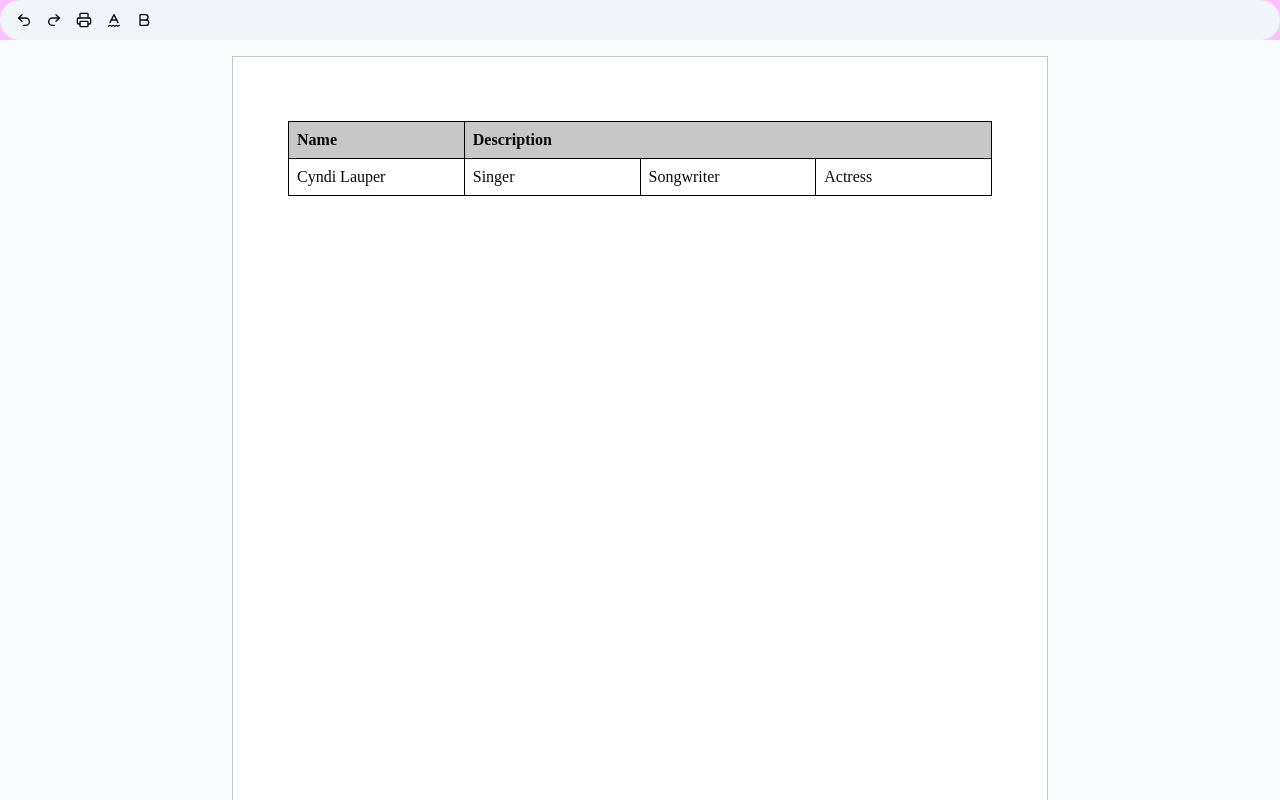
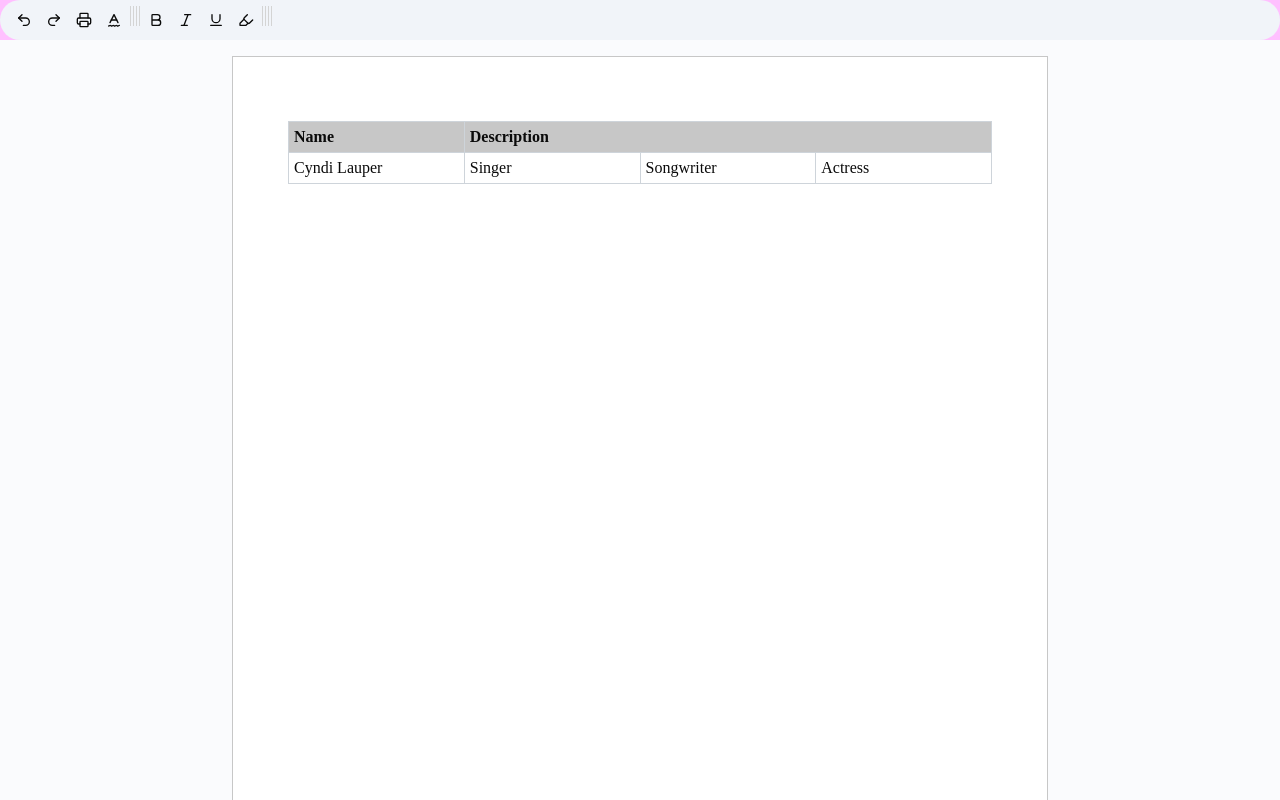
Before and after one commit to VarunArora31/Folio, a Next.js app: page /documents/1 in a window 1280 px wide. Shown: the top 800 px of the page. Built offline with nearby package versions, Linux system fonts and the light colour scheme.

Commit message:
Adding Seperator, Bold, Italic, Underline, Highlighter in ToolBar Section

```diff
--- a/package.json
+++ b/package.json
@@ -12,6 +12,7 @@
     "@base-ui/react": "^1.3.0",
     "@tiptap/extension-bubble-menu": "^3.22.3",
     "@tiptap/extension-heading": "^3.22.3",
+    "@tiptap/extension-highlight": "^3.22.3",
     "@tiptap/extension-history": "^3.22.3",
     "@tiptap/extension-image": "^3.22.3",
     "@tiptap/extension-table": "^3.22.3",
--- a/src/app/documents/[documentId]/editor.tsx
+++ b/src/app/documents/[documentId]/editor.tsx
@@ -10,6 +10,7 @@ import { TableKit } from "@tiptap/extension-table";
 import Image from "@tiptap/extension-image";
 
 import { useEditorStore } from "@/store/use-editor-store";
+import Hightlight from "@tiptap/extension-highlight"
 
 export const Editor = () => {
     const { setEditor } = useEditorStore();
@@ -48,6 +49,9 @@ export const Editor = () => {
         },
         },
         extensions: [
+        Hightlight.configure({
+            multicolor: true,
+        }),
         StarterKit,
         TableKit.configure({
             table: { resizable: true },
--- a/src/app/documents/[documentId]/toolbar.tsx
+++ b/src/app/documents/[documentId]/toolbar.tsx
@@ -1,7 +1,19 @@
 "use client"; // Client Component
-import { Icon, LucideIcon, Redo2Icon, Undo2Icon, PrinterIcon, SpellCheck2Icon, BoldIcon } from "lucide-react";
+import { Icon,
+    LucideIcon,
+    Redo2Icon,
+    Undo2Icon,
+    PrinterIcon,
+    SpellCheck2Icon,
+    BoldIcon,
+    ItalicIcon,
+    UnderlineIcon,
+    HighlighterIcon,
+    Highlighter
+} from "lucide-react";
 import { cn } from "@/lib/utils";
 import { useEditorStore } from "@/store/use-editor-store";
+import { Separator } from "@/components/ui/separator";
 
 interface ToolbarButtonProps {
     onClick?: () => void;
@@ -37,47 +49,75 @@ export const Toolbar = () => {
         {
           label: "Undo",
           icon: Undo2Icon,
-                onClick: () => editor?.chain().focus().undo().run() ,
-                isActive: false
+          onClick: () => editor?.chain().focus().undo().run(),
+          isActive: false,
         },
         {
           label: "Redo",
           icon: Redo2Icon,
-                onClick: () => editor?.chain().focus().redo().run() ,
-                isActive: false
+          onClick: () => editor?.chain().focus().redo().run(),
+          isActive: false,
         },
         {
           label: "Print",
           icon: PrinterIcon,
           onClick: () => window.print(),
-                isActive: false
+          isActive: false,
         },
         {
           label: "Spell Check",
           icon: SpellCheck2Icon,
           // Browser's built-in spell check is typically enabled by setting the "spellcheck" attribute on the contenteditable element (in this case, the editor's DOM element).
-                onClick: () => editor?.view.dom.getAttribute("spellcheck") === "true"
+          onClick: () =>
+            editor?.view.dom.getAttribute("spellcheck") === "true"
               ? editor?.view.dom.setAttribute("spellcheck", "false")
               : editor?.view.dom.setAttribute("spellcheck", "true"),
-                isActive: false
-            }
+          isActive: false,
+        },
       ],
       [
         {
           label: "Bold",
           icon: BoldIcon,
-                onClick: () => editor?.chain().focus().toggleBold().run() ,
-                isActive: editor?.isActive("bold") || false
-            }
-        ]
+          onClick: () => editor?.chain().focus().toggleBold().run(),
+          isActive: editor?.isActive("bold") || false,
+        },
+        {
+          label: "Italic",
+          icon: ItalicIcon,
+          onClick: () => editor?.chain().focus().toggleItalic().run(),
+          isActive: editor?.isActive("italic") || false,
+        },
+        {
+          label: "Underline",
+          icon: UnderlineIcon,
+          onClick: () => editor?.chain().focus().toggleUnderline().run(),
+          isActive: editor?.isActive("underline") || false,
+        },
+        {
+          label: "Highlighter",
+          icon: Highlighter,
+          onClick: () =>
+            editor?.chain().focus().toggleHighlight({ color: "#ffff00" }).run(),
+          isActive: editor?.isActive("highlight") || false,
+        },
+      ],
     ];
     return (
       <div className="bg-[#f1f4f9] px-2.5 py-0.5 rounded-[24px] min-h-10 flex items-center gap-x-0.5 overflow-x-auto">
         {sections.map((section) => (
           <div key={section[0].label} className="flex items-center gap-x-0.5">
             {section.map((item) => (
-                        <ToolbarButton key={item.label} {...item}/>
+              <ToolbarButton key={item.label} {...item} />
             ))}
+            <Separator orientation="vertical" className="h-5 bg-neutral-300" />
+            {/*TODO: FONT SIZE*/}
+            <Separator orientation="vertical" className="h-5 bg-neutral-300" />
+            {/*TODO: FONT FAMILY*/}
+            <Separator orientation="vertical" className="h-5 bg-neutral-300" />
+            {/*TODO: HEADING*/}
+            <Separator orientation="vertical" className="h-5 bg-neutral-300" />
+            {/*TODO: TEXTALIGNMENT*/}
           </div>
         ))}
       </div>
--- a/src/app/globals.css
+++ b/src/app/globals.css
@@ -479,3 +479,52 @@
     border-radius: 0.125rem;
   }
 }
+/* Customizing the text selection color inside the editor */
+.tiptap ::selection {
+  /* A soft, modern blue (Tailwind's blue-200) */
+  background-color: #bfdbfe;
+  /* Ensures the text remains the original color and doesn't turn white */
+  color: inherit;
+}
+
+/* Optional: You can also change the color for when the editor is NOT focused */
+.tiptap ::-moz-selection {
+  background-color: #bfdbfe;
+}
+
+/* Styling for the table cell selection */
+.tiptap table .selectedCell {
+  position: relative;
+}
+
+.tiptap table .selectedCell:after {
+  /* Use a soft blue overlay to make it look like a selection */
+  background: rgba(191, 219, 254, 0.4);
+  content: "";
+  left: 0;
+  right: 0;
+  top: 0;
+  bottom: 0;
+  pointer-events: none;
+  position: absolute;
+  z-index: 2;
+}
+
+/* Ensure the table borders remain visible under the selection */
+.tiptap table {
+  border-collapse: collapse;
+  table-layout: fixed;
+  width: 100%;
+  margin: 0;
+  overflow: hidden;
+}
+
+.tiptap table td,
+.tiptap table th {
+  min-width: 1em;
+  border: 1px solid #ced4da;
+  padding: 3px 5px;
+  vertical-align: top;
+  box-sizing: border-box;
+  position: relative;
+}
```
Also changed, not shown: 1 other file (tests, documents, lock files or other folders). Lines whose indentation alone changed are shown as unchanged.
